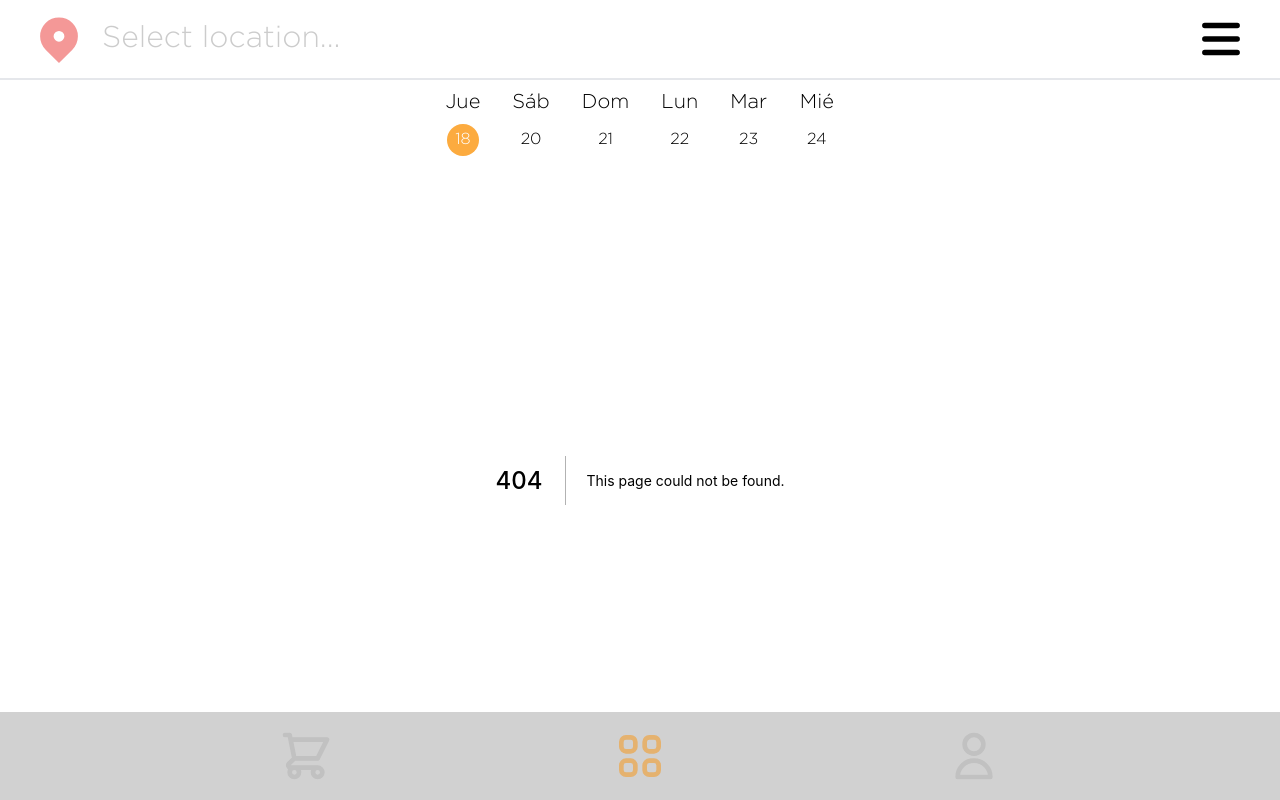
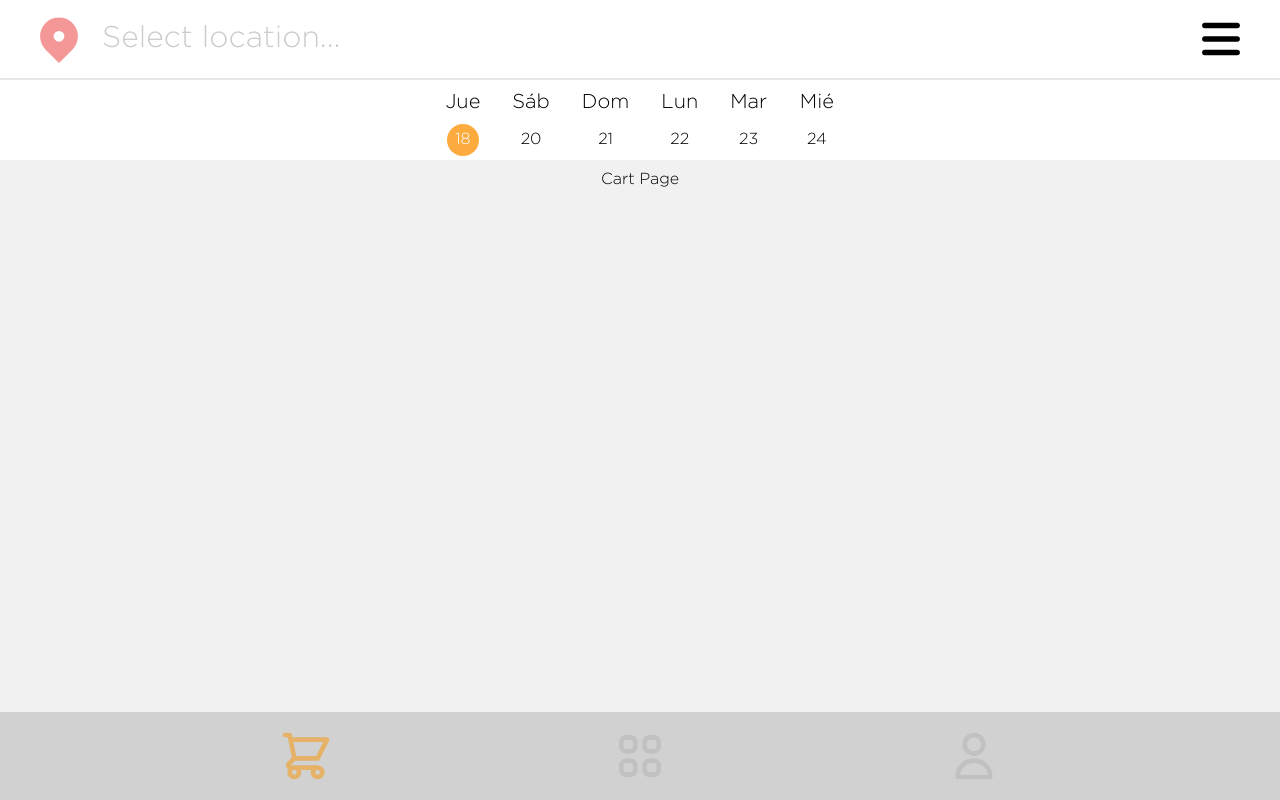
Before and after one commit to cemarv25/liberet-fe-challenge, a Next.js app: page /cart in a window 1280 px wide. Before the commit this address had no page. Built offline with nearby package versions, Linux system fonts and the light colour scheme.

Commit message:
added routing and bottom bar functionality

```diff
--- a/components/bottomBar.tsx
+++ b/components/bottomBar.tsx
@@ -1,15 +1,18 @@
+import NavLink from './navlink';
+
 export default function BottomBar() {
   return (
     <div
       className="absolute bottom-0 w-screen flex justify-evenly items-center py-4"
       style={{ backgroundColor: '#d1d1d1' }}
     >
+      <NavLink href="/cart" exact>
         <svg
           xmlns="http://www.w3.org/2000/svg"
           className="h-14 w-14"
           fill="none"
           viewBox="0 0 24 24"
-        stroke="#c1c1c1"
+          stroke="currentColor"
           strokeWidth={2}
         >
           <path
@@ -18,12 +21,14 @@ export default function BottomBar() {
             d="M3 3h2l.4 2M7 13h10l4-8H5.4M7 13L5.4 5M7 13l-2.293 2.293c-.63.63-.184 1.707.707 1.707H17m0 0a2 2 0 100 4 2 2 0 000-4zm-8 2a2 2 0 11-4 0 2 2 0 014 0z"
           />
         </svg>
+      </NavLink>
+      <NavLink href="/" exact>
         <svg
           xmlns="http://www.w3.org/2000/svg"
           className="h-14 w-14"
           fill="none"
           viewBox="0 0 24 24"
-        stroke="#e5b26f"
+          stroke="currentColor"
           strokeWidth={2}
         >
           <path
@@ -32,12 +37,14 @@ export default function BottomBar() {
             d="M4 6a2 2 0 012-2h2a2 2 0 012 2v2a2 2 0 01-2 2H6a2 2 0 01-2-2V6zM14 6a2 2 0 012-2h2a2 2 0 012 2v2a2 2 0 01-2 2h-2a2 2 0 01-2-2V6zM4 16a2 2 0 012-2h2a2 2 0 012 2v2a2 2 0 01-2 2H6a2 2 0 01-2-2v-2zM14 16a2 2 0 012-2h2a2 2 0 012 2v2a2 2 0 01-2 2h-2a2 2 0 01-2-2v-2z"
           />
         </svg>
+      </NavLink>
+      <NavLink href="/profile" exact>
         <svg
           xmlns="http://www.w3.org/2000/svg"
           className="h-14 w-14"
           fill="none"
           viewBox="0 0 24 24"
-        stroke="#c1c1c1"
+          stroke="currentColor"
           strokeWidth={2}
         >
           <path
@@ -46,6 +53,7 @@ export default function BottomBar() {
             d="M16 7a4 4 0 11-8 0 4 4 0 018 0zM12 14a7 7 0 00-7 7h14a7 7 0 00-7-7z"
           />
         </svg>
+      </NavLink>
     </div>
   );
 }
--- /dev/null
+++ b/components/navlink.tsx
@@ -0,0 +1,35 @@
+import { useRouter } from 'next/router';
+import Link from 'next/link';
+import { ReactNode, useEffect, useState } from 'react';
+
+interface NavLinkProps {
+  href: string;
+  exact: boolean;
+  children: ReactNode;
+}
+
+export default function NavLink({
+  href,
+  exact,
+  children,
+  ...props
+}: NavLinkProps) {
+  const [isActive, setIsActive] = useState(false);
+  const { pathname } = useRouter();
+
+  useEffect(() => {
+    const newIsActive = exact ? pathname === href : pathname.startsWith(href);
+    setIsActive(newIsActive);
+  }, [exact, href, pathname]);
+
+  return (
+    <Link href={href}>
+      <a
+        style={isActive ? { color: '#e5b268' } : { color: '#c1c1c1' }}
+        {...props}
+      >
+        {children}
+      </a>
+    </Link>
+  );
+}
--- /dev/null
+++ b/pages/cart.tsx
@@ -0,0 +1,22 @@
+import { NextPage } from 'next';
+import Head from 'next/head';
+
+const Cart: NextPage = () => {
+  return (
+    <>
+      <Head>
+        <title>Liberet - Cart</title>
+        <meta name="description" content="Generated by create next app" />
+        <link rel="icon" href="/favicon.ico" />
+      </Head>
+      <main
+        className="flex flex-col h-screen items-center py-2 overflow-scroll"
+        style={{ backgroundColor: '#f1f1f1' }}
+      >
+        <h1>Cart Page</h1>
+      </main>
+    </>
+  );
+};
+
+export default Cart;
--- /dev/null
+++ b/pages/profile.tsx
@@ -0,0 +1,22 @@
+import { NextPage } from 'next';
+import Head from 'next/head';
+
+const Profile: NextPage = () => {
+  return (
+    <>
+      <Head>
+        <title>Liberet - Profile</title>
+        <meta name="description" content="Generated by create next app" />
+        <link rel="icon" href="/favicon.ico" />
+      </Head>
+      <main
+        className="flex flex-col h-screen items-center py-2 overflow-scroll"
+        style={{ backgroundColor: '#f1f1f1' }}
+      >
+        <h1>Profile Page</h1>
+      </main>
+    </>
+  );
+};
+
+export default Profile;
```
Lines whose indentation alone changed are shown as unchanged.
